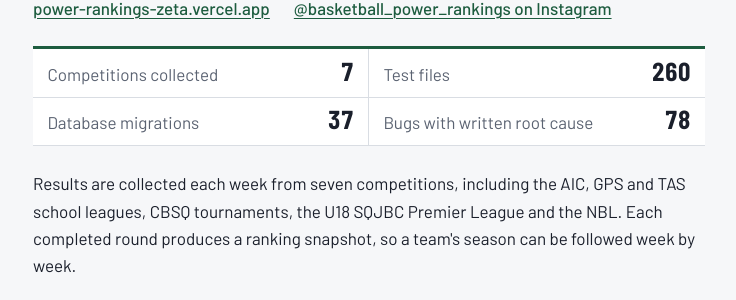
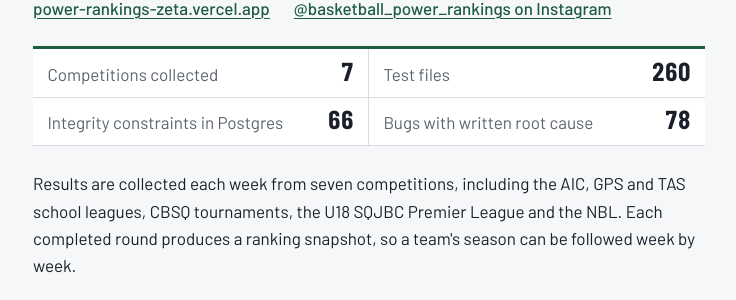
Before and after one commit to travisjwarren/travisjwarren.github.io, a Jekyll site: the page built from index.html, in a window 1280 px wide and 900 px high, scrolled down 1555 px. Shown: the part 157-457 px from the top of the window, without its empty margins (271-1007 px from the left). Built offline with Jekyll 4.4.1, drawn with Linux system fonts in a browser that asks for light colours.

Commit message:
Swap Power Rankings migrations stat for integrity constraints
'Database migrations 37' becomes 'Integrity constraints in Postgres 66',
counted from the current prisma/schema.prisma: 34 foreign keys, 24
unique constraints (13 @@unique, 11 @unique) and 8 CHECK constraints
from the migration SQL. It is labelled differently from InjuryIQ's
'Data rules enforced by Postgres' because it counts keys rather than
triggers, so the two figures don't measure the same thing.

Co-Authored-By: Claude Opus 5.5 <noreply@anthropic.com>
Claude-Session: https://claude.ai/code/session_01JnBscBsGZRuskxZXfHcf1j

```diff
--- a/_data/projects.yml
+++ b/_data/projects.yml
@@ -56,8 +56,8 @@
       value: "7"
     - label: Test files
       value: "260"
-    - label: Database migrations
-      value: "37"
+    - label: Integrity constraints in Postgres
+      value: "66"
     - label: Bugs with written root cause
       value: "78"
 
```
